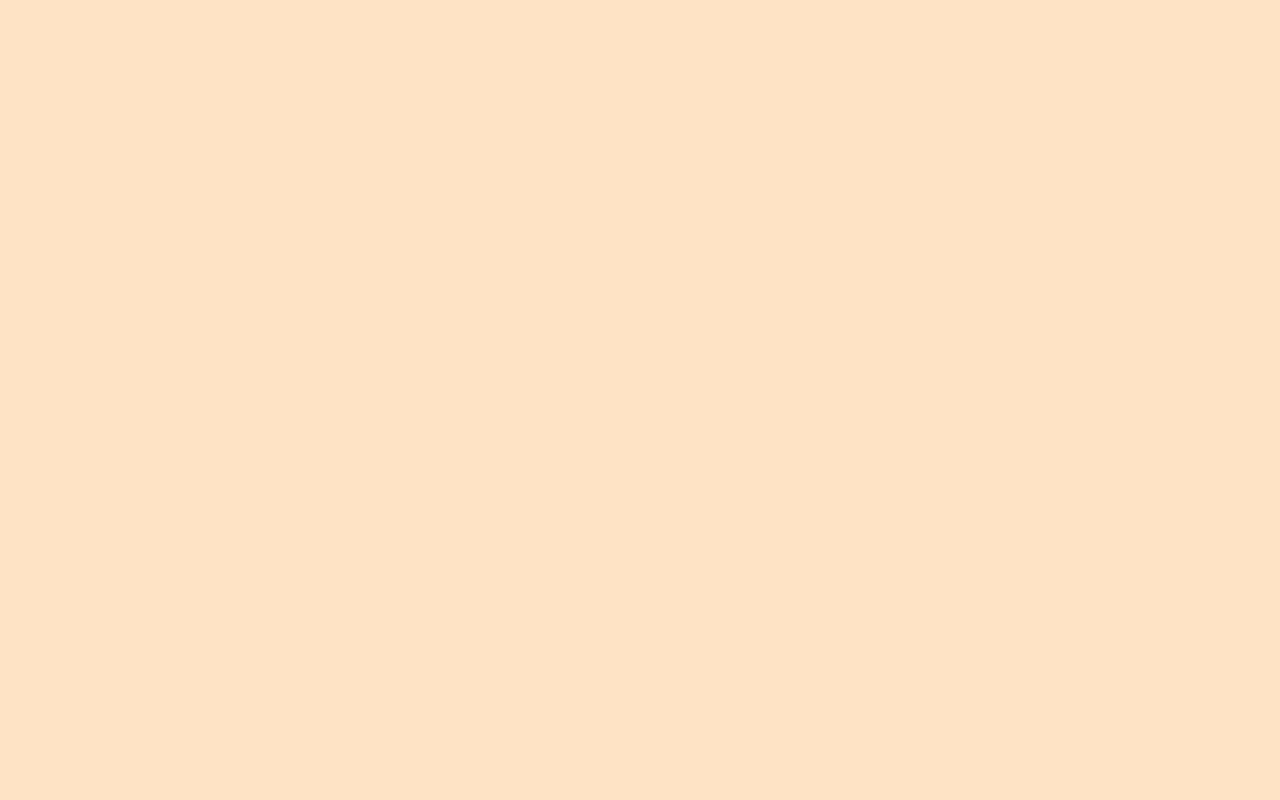
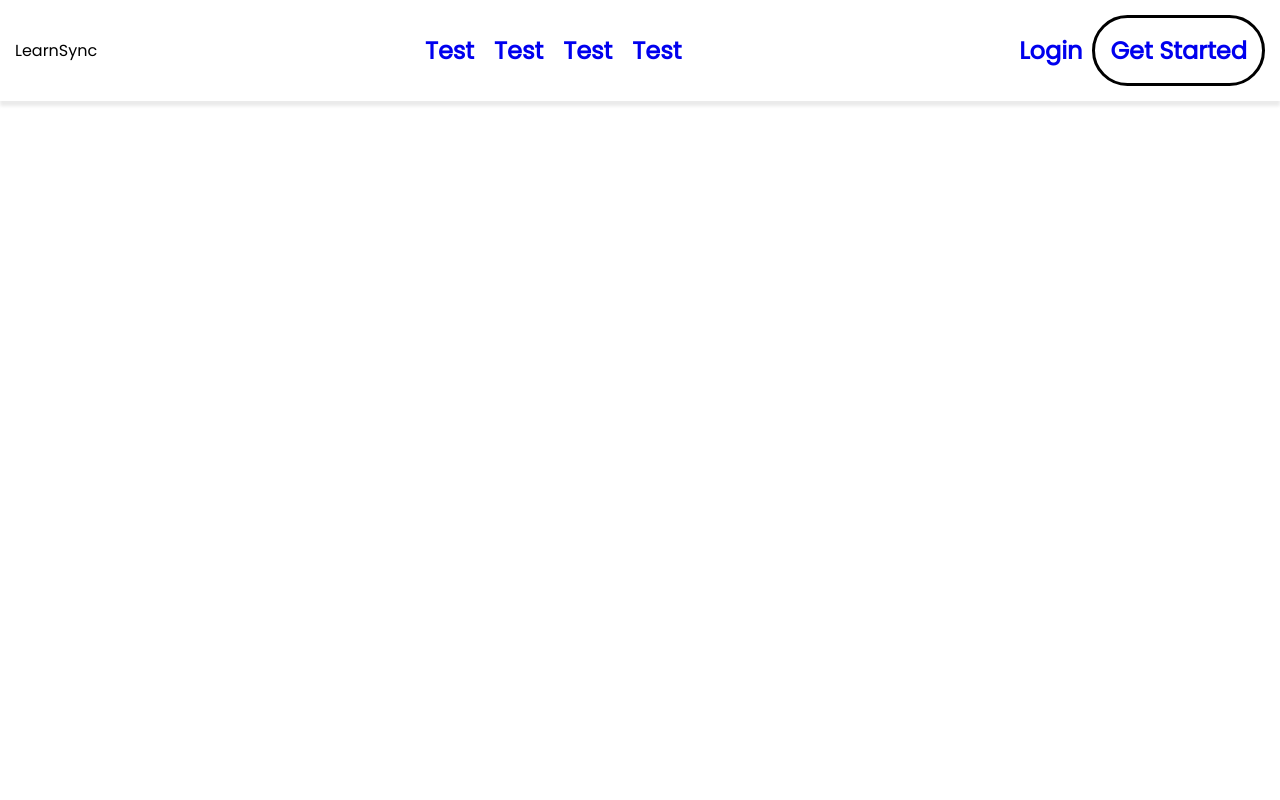
Before and after one commit to Ompitroda55/LearnSync, a Flask app: page / in a window 1280 px wide. Before the commit the page is empty. Run offline with Flask 3, Linux system fonts and the light colour scheme.

Commit message:
Header-dev.1.0

```diff
--- /dev/null
+++ b/static/css/header-style.css
@@ -0,0 +1,69 @@
+header {
+    display: flex;
+    justify-content: space-between;
+    padding: 15px;
+    /* background-color: yellow; */
+    box-shadow: 0px 5px 3px #8888882a;
+
+}
+
+.header-content-left {
+    display: flex;
+    /* background-color: blue; */
+    align-items: center;
+}
+
+.header-content-center {
+    display: flex;
+    align-items: center;
+    padding: 0 10px 0 10px;
+}
+
+.header-content-center a {
+    display: flex;
+    align-items: center;
+    padding: 0 10px 0 10px;
+}
+
+.header-content-right {
+    display: flex;
+    /* background-color: blueviolet; */
+    align-items: center;
+}
+
+.header-content-right-links {
+    display: flex;
+    align-items: center;
+    padding: 0 10px 0 10px;
+}
+
+.header-content-right-links div {
+    padding: 0 10px 0 10px;
+
+}
+
+.header-content-right-log-getstart {
+    /* border: 2px solid black; */
+    border-radius: 100vh;
+    display: flex;
+    align-items: center;
+}
+
+.header-content-right-log-getstart a {
+    padding: 0 10px 0 10px;
+}
+
+#header-content-link-getstart {
+    /* background-color: blue; */
+    border: 3px solid black;
+    font-weight: bolder;
+    padding: 15px;
+    border-radius: 100px;
+    position: relative;
+    transition: background-color 0.5s ease, color 0.5s ease;
+}
+
+#header-content-link-getstart:hover {
+    background-color: black;
+    color: white;
+}
--- a/static/css/style.css
+++ b/static/css/style.css
@@ -4,10 +4,16 @@
     padding: 0;
     margin: 0;
     font-family: 'Poppins', sans-serif;
+    box-sizing: border-box;
 }
 
 body {
     height: 100vh;
-    background-color: bisque;
-    display: block;
+    /* overflow: hidden; */
 }
+
+a {
+    text-decoration: none;
+    font-weight: bolder;
+    font-size: 1.5rem;
+}
--- a/templates/index.html
+++ b/templates/index.html
@@ -8,8 +8,24 @@
     <!-- <link rel="stylesheet" href="{{ url_for('static', filename='css/sidebar-style.css') }}"> -->
     <link rel="stylesheet" href="../static/css/style.css">
     <link rel="stylesheet" href="../static/css/sidebar-style.css">
+    <link rel="stylesheet" href="../static/css/header-style.css">
+
 </head>
 <body>
-
+    <header>
+        <div class="header-content-left">LearnSync</div>
+        <div class="header-content-center">
+            <a href="#" id="header-content-link">Test</a>
+            <a href="#" id="header-content-link">Test</a>
+            <a href="#" id="header-content-link">Test</a>
+            <a href="#" id="header-content-link">Test</a>
+        </div>
+        <div class="header-content-right">
+            <div class="header-content-right-log-getstart">
+                <a href="#" id="header-content-link-login">Login</a>
+                <a href="#" id="header-content-link-getstart">Get Started</a>
+            </div>
+        </div>
+    </header>
 </body>
 </html>
```
Also changed, not shown: Design Ideas/How-to-build-an-SaaS-site-layout-example-from-Calendly.png (added).
